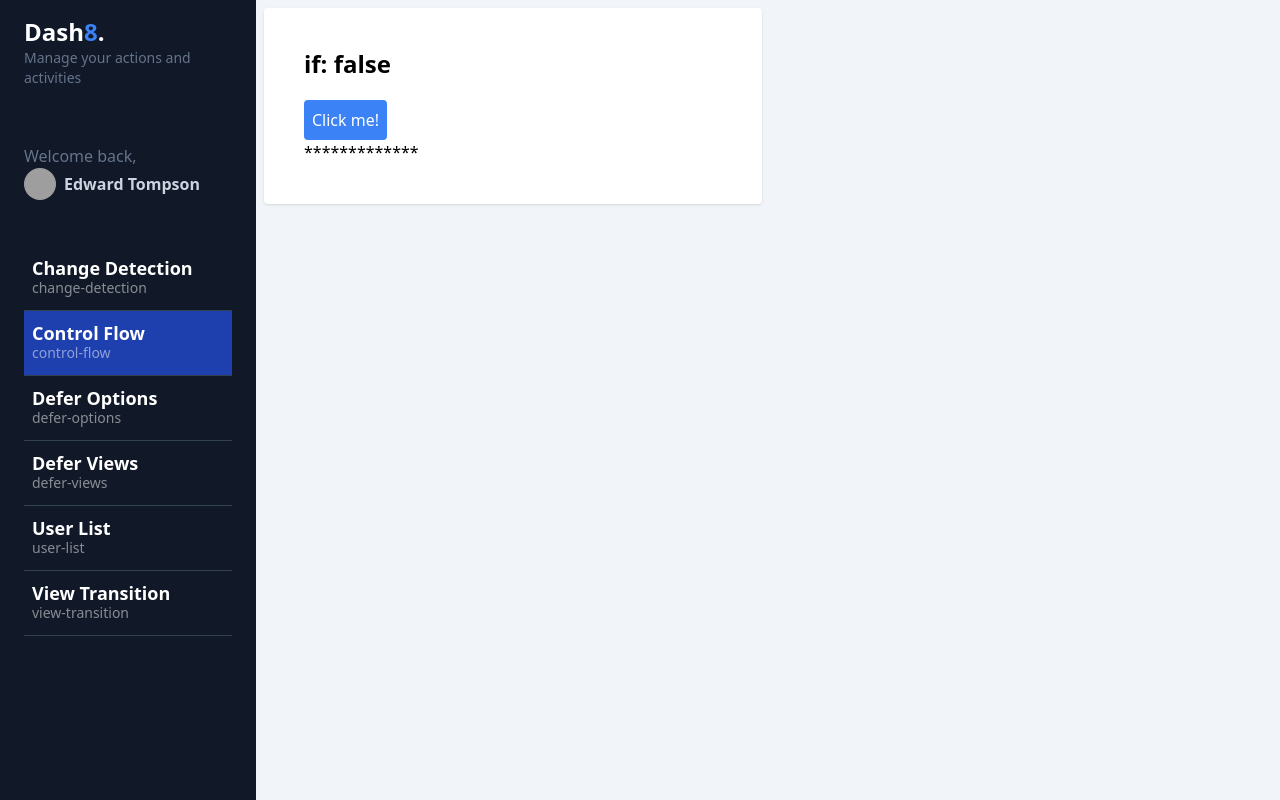
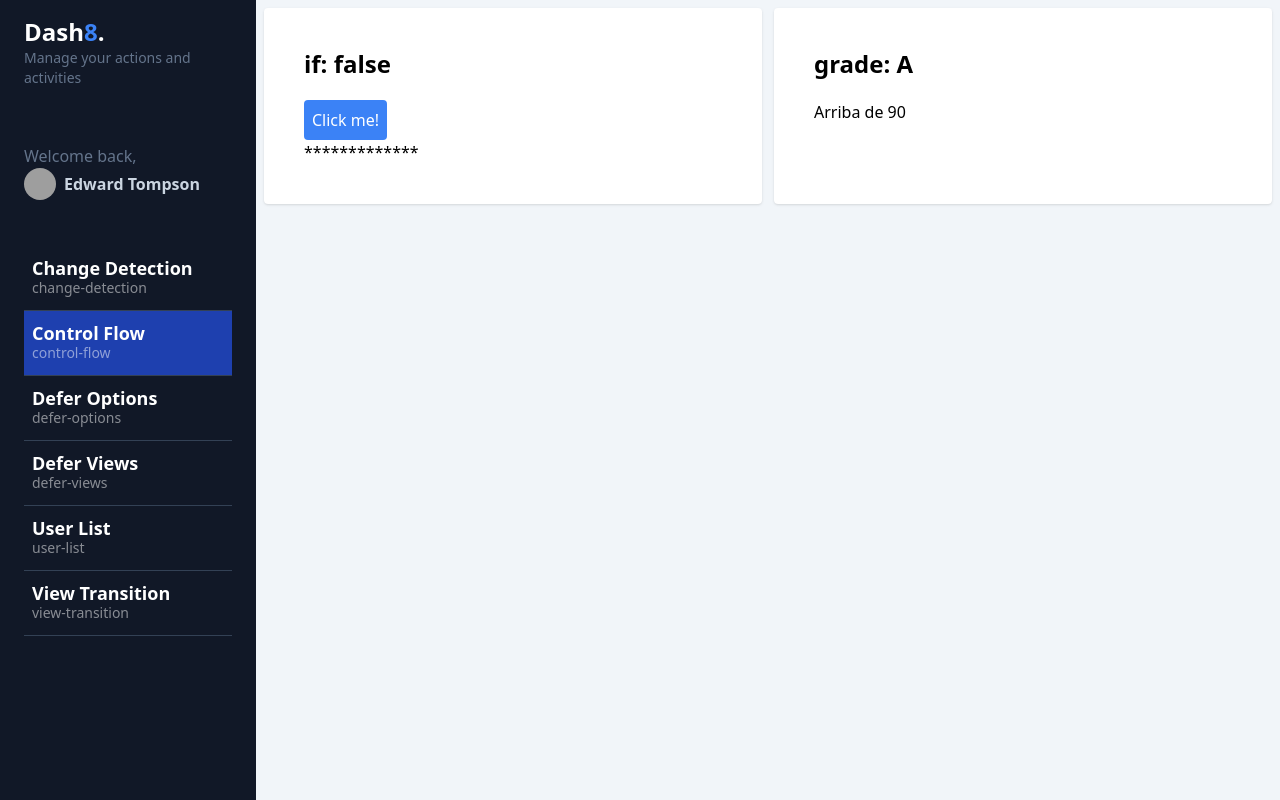
Before and after one commit to felimera/angular-17, an Angular app: page /dashboard/control-flow in a window 1280 px wide. Built offline with nearby package versions, Linux system fonts and the light colour scheme; grey boxes are pictures that could not be loaded.

Commit message:
developer : Control Flow - @Switch

```diff
--- a/src/app/dashboard/pages/control-flow/control-flow.component.html
+++ b/src/app/dashboard/pages/control-flow/control-flow.component.html
@@ -10,4 +10,20 @@
     <p>*************</p>
     }
   </div>
+
+  <!-- @swith -->
+  <div class="bg-white rounded shadow p-10">
+    <h2 class="text-2xl font-bold mb-5">grade: {{grade()}}</h2>
+    @switch (grade()) {
+    @case ('A') {
+    <p>Arriba de 90</p>
+    }
+    @case ('B') {
+    <p>Arriba de 80</p>
+    }
+    @default {
+    <p>Reprobado</p>
+    }
+    }
+  </div>
 </section>
--- a/src/app/dashboard/pages/control-flow/control-flow.component.ts
+++ b/src/app/dashboard/pages/control-flow/control-flow.component.ts
@@ -1,4 +1,6 @@
 import { Component, signal } from '@angular/core';
+
+type Grade = 'A' | 'B' | 'F';
 
 @Component({
   standalone: true,
@@ -9,6 +11,7 @@
 export default class ControlFlowComponent {
 
   public showContent = signal(false);
+  public grade = signal<Grade>('A');
 
   public toggleContent(): void {
     this.showContent.update(value => !value);
```
